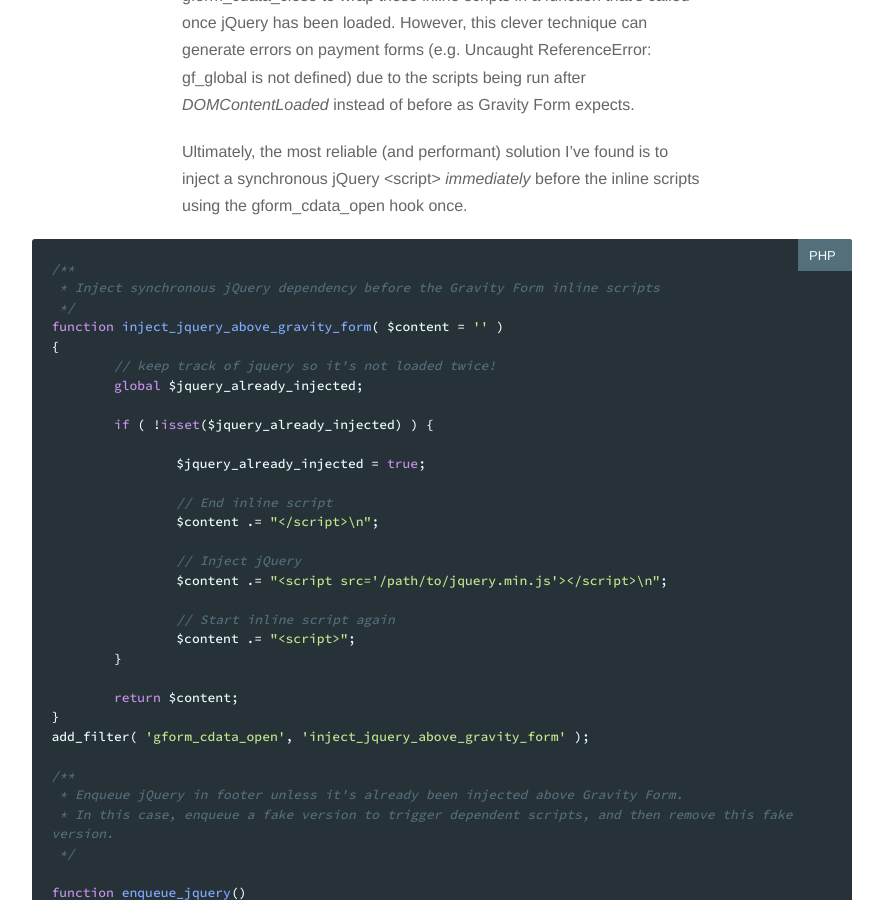
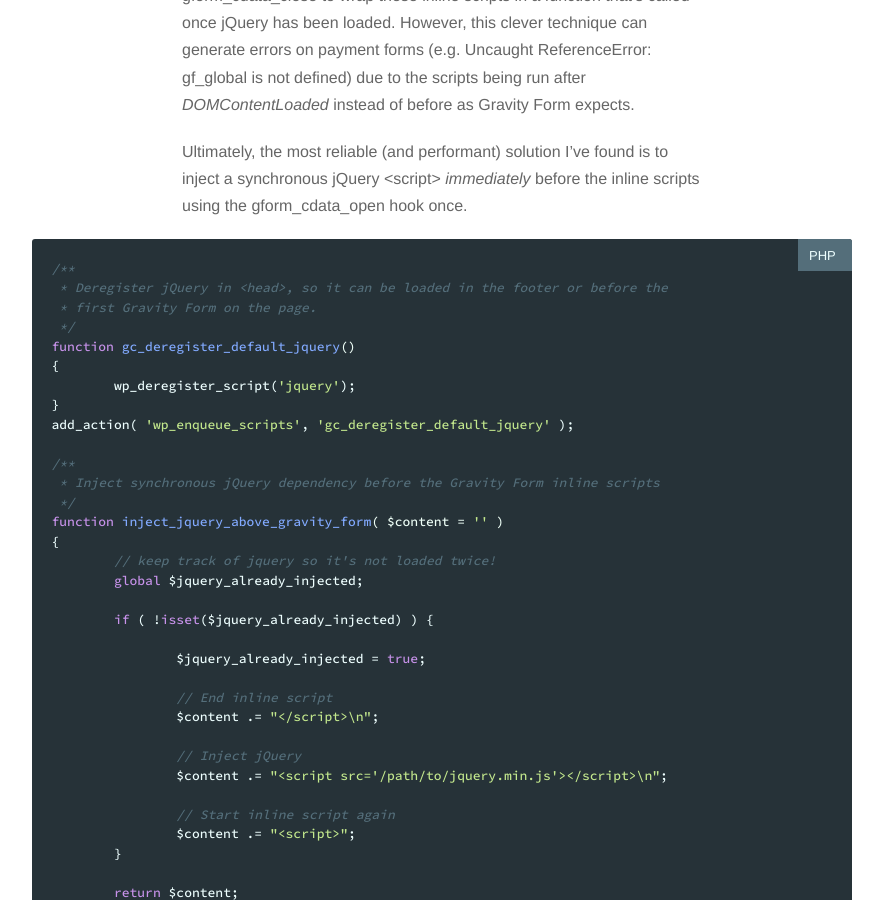
Before and after one commit to micahjon/micahjon.github.io, a Jekyll site: the page built from _posts/2015-05-18-loading-jquery-immediately-before-gravity-form-inline-javascript.md, in a window 1280 px wide and 900 px high, scrolled down 793 px. Shown: the whole window, without its empty margins (198-1081 px from the left). Built offline with Jekyll 4.4.1, drawn with Linux system fonts in a browser that asks for light colours; comment, search, counter and statistics services are not loaded.

Commit message:
Minor improvements to code in posts

````diff
--- a/_posts/2015-05-18-loading-jquery-immediately-before-gravity-form-inline-javascript.md
+++ b/_posts/2015-05-18-loading-jquery-immediately-before-gravity-form-inline-javascript.md
@@ -16,6 +16,16 @@ Another solution I've run across uses `gform_cdata_open` and `gform_cdata_close`
 Ultimately, the most reliable (and performant) solution I've found is to inject a synchronous jQuery `<script>` _immediately_ before the inline scripts using the `gform_cdata_open` hook once.
 
 ```php
+/**
+ * Deregister jQuery in <head>, so it can be loaded in the footer or before the
+ * first Gravity Form on the page.
+ */
+function gc_deregister_default_jquery()
+{
+	wp_deregister_script('jquery');
+}
+add_action( 'wp_enqueue_scripts', 'gc_deregister_default_jquery' );
+
 /**
  * Inject synchronous jQuery dependency before the Gravity Form inline scripts
  */
````
Also changed, not shown: _posts/2013-02-18-how-to-deselect-radio-buttons-on-web-forms.md (+1 -1 lines).
